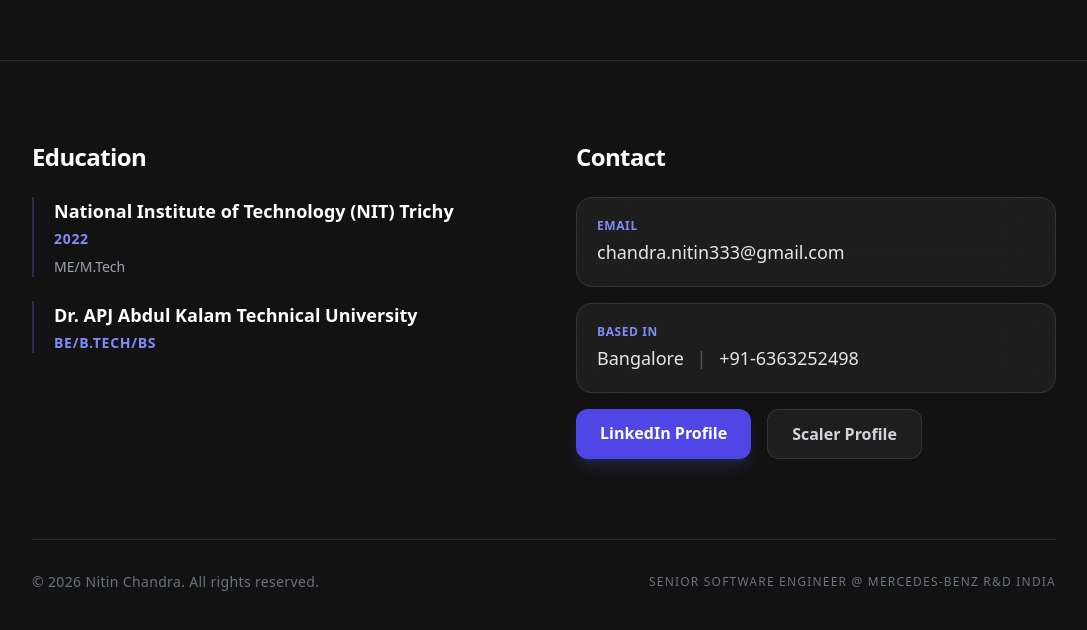
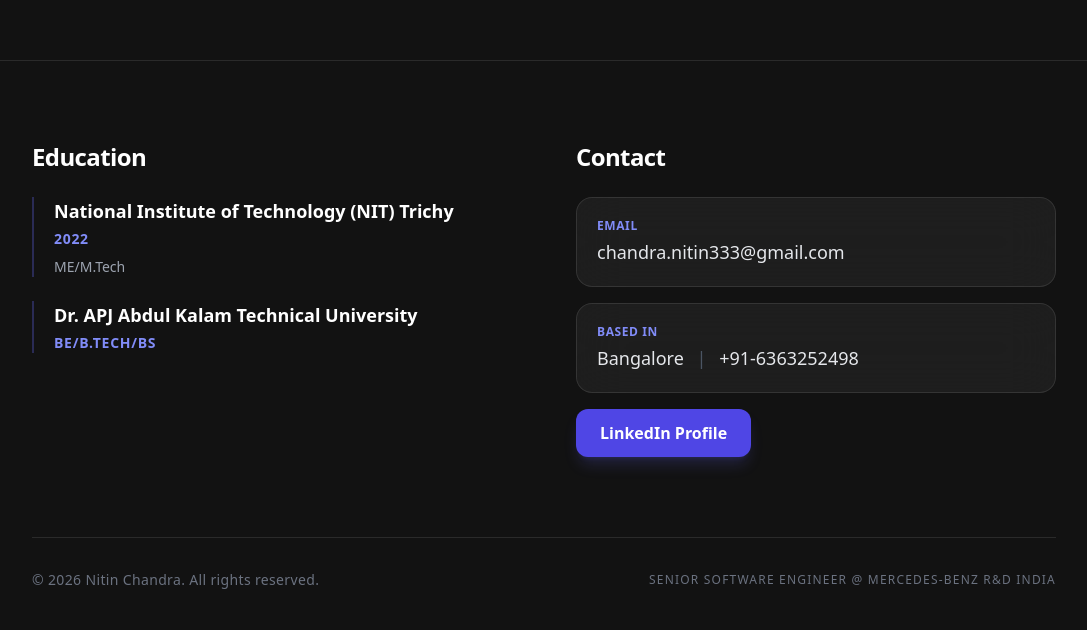
Before and after one commit to chandranit/portfolio_nitinchandra, a Next.js app: page / in a window 1280 px wide. Shown: the part 5778-6408 px from the top of the page, without its empty margins (96-1183 px from the left). Built offline with nearby package versions, Linux system fonts and the light colour scheme.

Commit message:
portfolio: scrollytelling for nitin chandra
- replaced linkedin link with the correct one
- removed scaler component

Date: 17th April 2026

```diff
--- a/src/components/FooterInfo.tsx
+++ b/src/components/FooterInfo.tsx
@@ -48,11 +48,8 @@ export default function FooterInfo() {
                 <p className="text-lg font-medium text-gray-200">Bangalore <span className="text-gray-600 mx-2">|</span> +91-6363252498</p>
               </div>
               <div className="flex gap-4 mt-6">
-                <a href="https://linkedin.com/in/nitinchandra" target="_blank" rel="noopener noreferrer" className="px-6 py-3 bg-indigo-600 hover:bg-indigo-500 text-white font-semibold rounded-xl transition-colors shadow-lg shadow-indigo-500/20">
+                <a href="https://www.linkedin.com/in/nitin-chandra111" target="_blank" rel="noopener noreferrer" className="px-6 py-3 bg-indigo-600 hover:bg-indigo-500 text-white font-semibold rounded-xl transition-colors shadow-lg shadow-indigo-500/20">
                   LinkedIn Profile
-                </a>
-                <a href="#" className="px-6 py-3 bg-white/5 hover:bg-white/10 text-gray-300 hover:text-white font-semibold rounded-xl transition-colors border border-white/10">
-                  Scaler Profile
                 </a>
               </div>
             </div>
```
